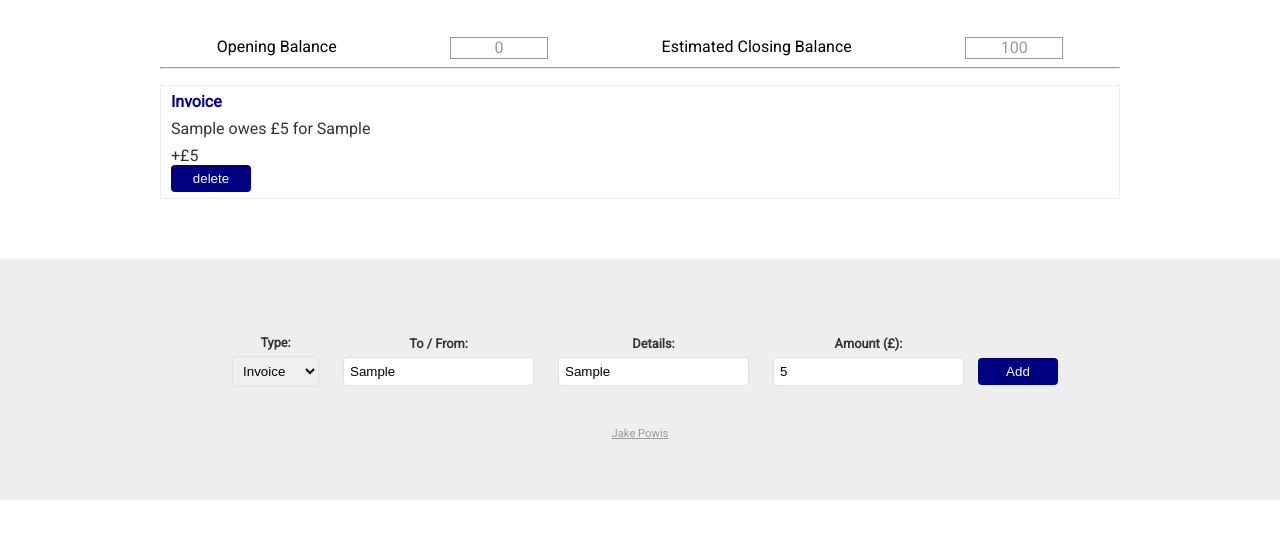
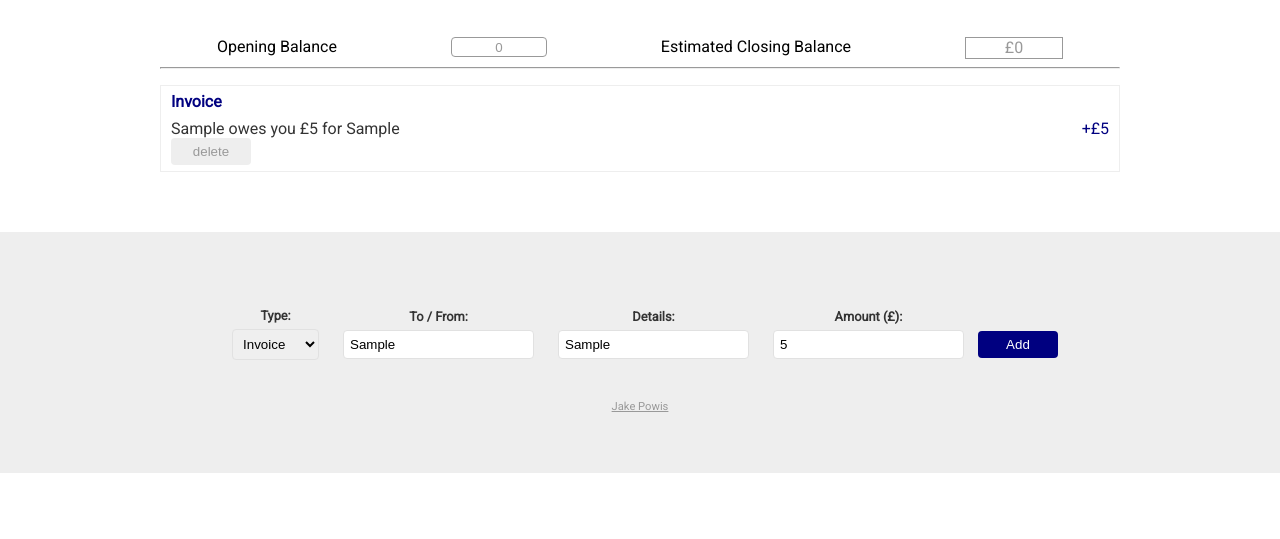
Before and after one commit to JakePowis/financeLogger, a plain HTML site: page public/index.html in a window 1280 px wide. Both pictures are taken after typing "Sample", "Sample", "5" into the empty fields and a click on the button "Add". Shown: the part 81-620 px from the top of the page. Drawn offline with Linux system fonts and the light colour scheme.

Commit message:
adding opening & closing balance

```diff
--- a/public/app.js
+++ b/public/app.js
@@ -1,13 +1,26 @@
 import { Invoice } from './classes/Invoice.js';
 import { Payment } from './classes/Payment.js';
 import { ListTemplate } from './classes/ListTemplate.js';
-import { createList } from './utils/createList.js';
+import { createList, calculateClosing } from './utils/createList.js';
 const form = document.querySelector('.new-item-form');
 // inputs
 const type = document.querySelector('#type');
 const tofrom = document.querySelector('#tofrom');
 const details = document.querySelector('#details');
 const amount = document.querySelector('#amount');
+const openingBalInput = document.querySelector('#opening');
+const closingBalDiv = document.querySelector('#closing');
+const savedOpeningBal = JSON.parse(localStorage.getItem('opening'));
+let openingBal = savedOpeningBal ? savedOpeningBal : 0;
+let closingBal = 0;
+openingBalInput.value = String(openingBal);
+//On Change Event of opening balance
+openingBalInput.addEventListener('change', () => {
+    openingBal = Number(openingBalInput.value);
+    closingBal = calculateClosing(openingBal, array);
+    closingBalDiv.textContent = `£${String(closingBal)}`;
+    localStorage.setItem('opening', JSON.stringify(openingBal));
+});
 // list template instance
 const ul = document.querySelector('ul');
 const list = new ListTemplate(ul);
@@ -19,6 +32,9 @@ data ? array = data : null;
 //if data held, print it
 if (array) {
     createList(array, ul);
+    //if data held, update closing balance
+    closingBal = calculateClosing(openingBal, array);
+    closingBalDiv.textContent = `£${String(closingBal)}`;
 }
 //on Submit
 form.addEventListener('submit', (e) => {
@@ -36,5 +52,4 @@ form.addEventListener('submit', (e) => {
     list.render(doc, type.value, 'end');
     array.push(doc);
     localStorage.setItem('history', JSON.stringify(array));
-    console.log("array is: ", array);
 });
--- a/public/classes/Invoice.js
+++ b/public/classes/Invoice.js
@@ -6,6 +6,6 @@ export class Invoice {
         this.amount = amount;
     }
     format() {
-        return `${this.client} owes £${this.amount} for ${this.details}`;
+        return `${this.client} owes you £${this.amount} for ${this.details}`;
     }
 }
--- a/public/classes/ListTemplate.js
+++ b/public/classes/ListTemplate.js
@@ -8,7 +8,9 @@ export class ListTemplate {
         const li = document.createElement('li');
         const h4 = document.createElement('h4');
         h4.innerText = heading;
+        item.type === 'payment' ? h4.style.color = "crimson" : null;
         li.append(h4);
+        const container = document.createElement('div');
         const p = document.createElement('p');
         //use own format function when adding obejct with class
         if (item instanceof Invoice || item instanceof Payment) {
@@ -16,15 +18,17 @@ export class ListTemplate {
         }
         //for when getting from JSON local store and object has lost class
         else {
-            item.type === 'invoice' ? p.innerText = `${item.client} owes £${item.amount} for ${item.details}` :
+            item.type === 'invoice' ? p.innerText = `${item.client} owes you £${item.amount} for ${item.details}` :
                 p.innerText = `${item.recipient} is owed £${item.amount} for ${item.details}`;
         }
         const amount = document.createElement('p');
         amount.innerText = item.type === 'invoice' ? `+£${item.amount}` : `-£${item.amount}`;
+        item.type === 'payment' ? amount.style.color = "crimson" : amount.style.color = "navy";
         const del = document.createElement('button');
         del.innerText = 'delete';
-        li.append(p);
-        li.append(amount);
+        container.append(p);
+        container.append(amount);
+        li.append(container);
         li.append(del);
         if (pos === 'start') {
             this.container.prepend(li);
--- a/public/index.html
+++ b/public/index.html
@@ -12,8 +12,8 @@
     <h1>Finance Logger</h1>
 
     <div class="cashFlow">
-      Opening Balance<div class="openingBal">0</div>
-        Estimated Closing Balance<div class ="closingBal">100</div>
+      Opening Balance<input type="text" class="openingBal" id="opening"></input>
+        Estimated Closing Balance<div class ="closingBal" id="closing"></div>
     </div>
     <hr/>
 
@@ -44,7 +44,7 @@
         <label>Amount (£):</label>
         <input type="number" id="amount">
       </div>
-      <button>Add</button>
+      <button class="add">Add</button>
     </form>
 
     <a href="">Jake Powis</a>
--- a/public/styles.css
+++ b/public/styles.css
@@ -57,9 +57,9 @@ input, select{
   margin: 0 10px;
 }
 button{
-  color: white;
+  color: #999;
   border: 0;
-  background: navy;
+  background: #eee;
   padding: 6px;
   min-width: 80px;
   border-radius: 4px;
@@ -86,3 +86,13 @@ footer a{
   color: #999;
 
 }
+
+li > div {
+  display: flex;
+  justify-content: space-between;
+}
+
+.add {
+  background: navy;
+  color:white;
+}
--- a/public/utils/createList.js
+++ b/public/utils/createList.js
@@ -5,3 +5,12 @@ export function createList(array, ul) {
         list.render(item, item.type, 'end');
     });
 }
+export const calculateClosing = (opening, array) => {
+    const netCash = array.reduce((a, c) => {
+        if (c.type === 'invoice')
+            return a + c.amount;
+        else
+            return a - c.amount;
+    }, 0);
+    return opening + netCash;
+};
--- a/src/classes/Invoice.ts
+++ b/src/classes/Invoice.ts
@@ -9,6 +9,6 @@ export class Invoice implements ItemFormat {
   ){}
 
   format() {
-    return `${this.client} owes £${this.amount} for ${this.details}`;
+    return `${this.client} owes you £${this.amount} for ${this.details}`;
   }
 }
```
Also changed, not shown: src/app.ts (+35 -3 lines), src/classes/ListTemplate.ts (+9 -3 lines), src/utils/createList.ts (+14 -0 lines).
